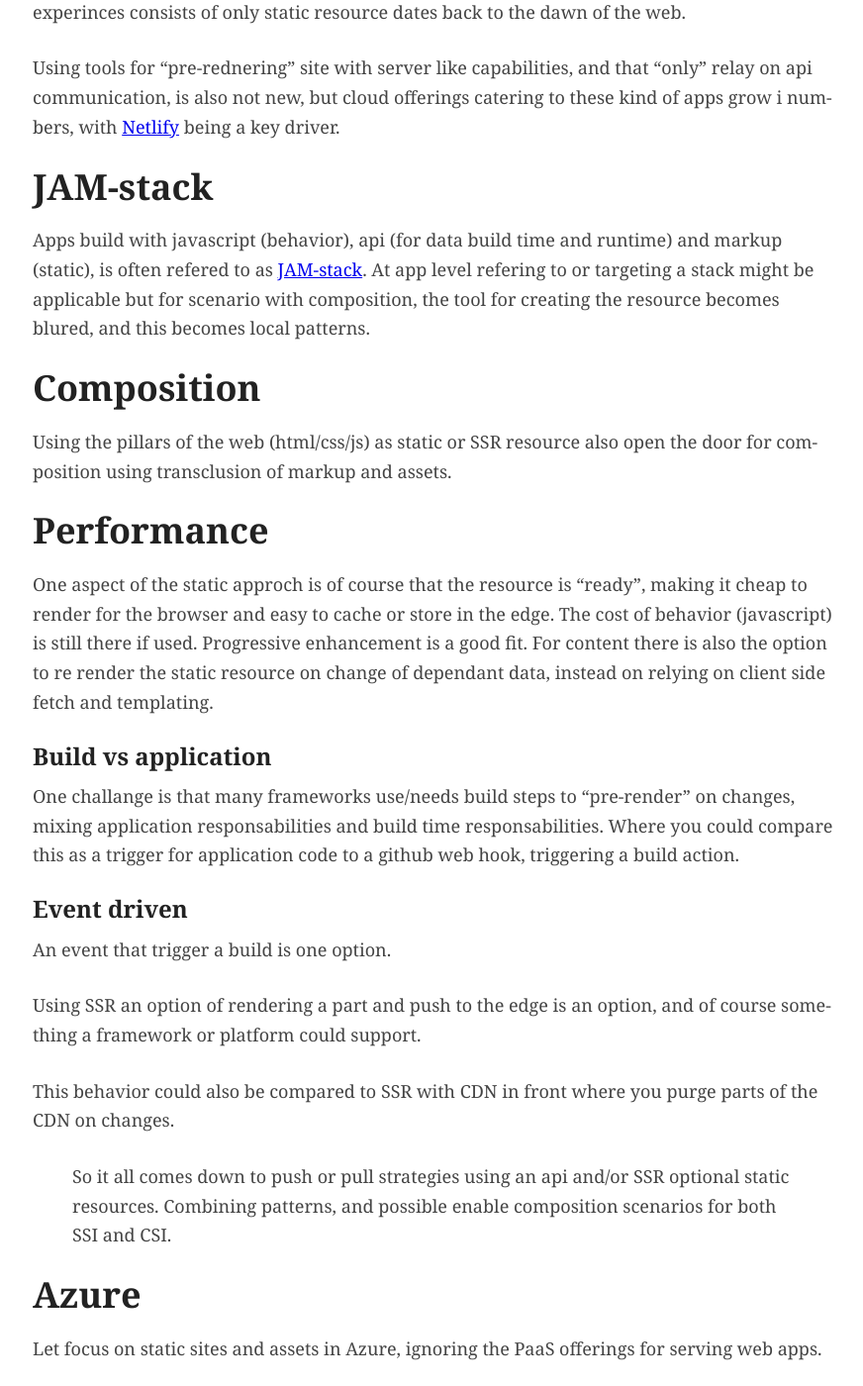
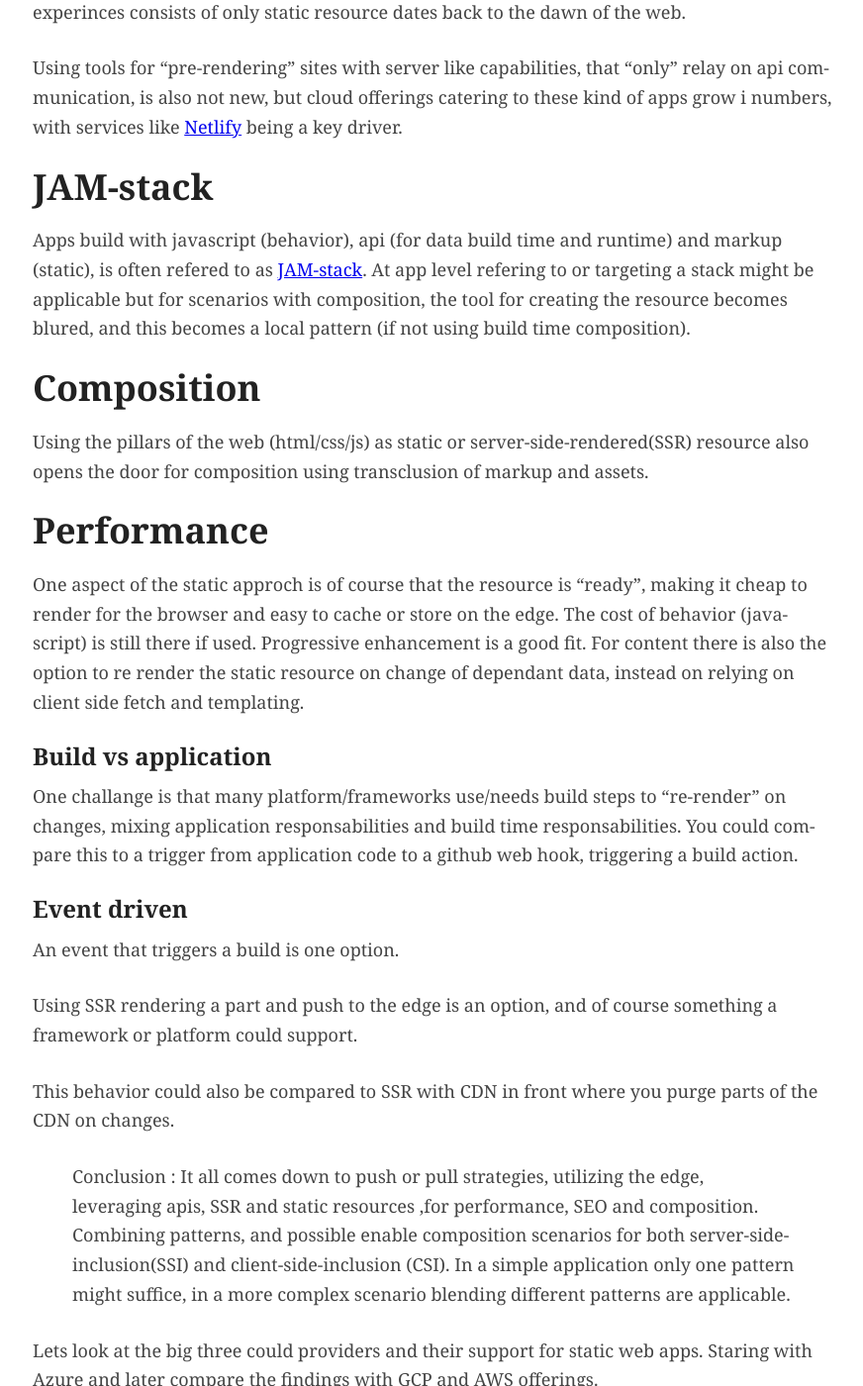
Before and after one commit to perokvist/event-driven-architecture, a Jekyll site: the page built from static.md, in a window 1280 px wide and 1400 px high, scrolled down 199 px. Shown: the whole window at 99% size, without its empty margins (202-1074 px from the left). Built offline with Jekyll 4.4.1, drawn with Linux system fonts in a browser that asks for light colours; our own code applies the rules of GitHub Pages for plain Markdown files; some of the changed text lies outside the part shown.

Commit message:
cloud providers

```diff
--- a/static.md
+++ b/static.md
@@ -2,37 +2,39 @@
 layout: default
 ---
 
-# Static web app on Azure
+# Static web apps
 
 Using the edge/CDN for optimizing static assets is not anything new. Having web sites and web experinces consists of only static resource dates back to the dawn of the web.
 
-Using tools for "pre-rednering" site with server like capabilities, and that "only" relay on api communication, is also not new, but cloud offerings catering to these kind of apps grow i numbers, with [Netlify](https://www.netlify.com/) being a key driver.
+Using tools for "pre-rendering" sites with server like capabilities, that "only" relay on api communication, is also not new, but cloud offerings catering to these kind of apps grow i numbers, with services like [Netlify](https://www.netlify.com/) being a key driver.
 
 ## JAM-stack
 Apps build with javascript (behavior), api (for data build time and runtime) and markup (static), is often refered to as [JAM-stack](https://jamstack.org/).
-At app level refering to or targeting a stack might be applicable but for scenario with composition, the tool for creating the resource becomes blured, and this becomes local patterns.
+At app level refering to or targeting a stack might be applicable but for scenarios with composition, the tool for creating the resource becomes blured, and this becomes a local pattern (if not using build time composition).
 
 ## Composition
-Using the pillars of the web (html/css/js) as static or SSR resource also open the door for composition using transclusion of markup and assets.
+Using the pillars of the web (html/css/js) as static or server-side-rendered(SSR) resource also opens the door for composition using transclusion of markup and assets.
 
 ## Performance
-One aspect of the static approch is of course that the resource is "ready", making it cheap to render for the browser and easy to cache or store in the edge.
+One aspect of the static approch is of course that the resource is "ready", making it cheap to render for the browser and easy to cache or store on the edge.
 The cost of behavior (javascript) is still there if used. Progressive enhancement is a good fit. For content there is also the option to re render the static resource on change of dependant data, instead on relying on client side fetch and templating.
 
 ### Build vs application
-One challange is that many frameworks use/needs build steps to "pre-render" on changes, mixing application responsabilities and build time responsabilities.
-Where you could compare this as a trigger for application code to a github web hook, triggering a build action.
+One challange is that many platform/frameworks use/needs build steps to "re-render" on changes, mixing application responsabilities and build time responsabilities.
+You could compare this to a trigger from application code to a github web hook, triggering a build action.
 
 ### Event driven
-An event that trigger a build is one option.
+An event that triggers a build is one option.
 
-Using SSR an option of rendering a part and push to the edge is an option, and of course something a framework or platform could support.
+Using SSR rendering a part and push to the edge is an option, and of course something a framework or platform could support.
 
 This behavior could also be compared to SSR with CDN in front where you purge parts of the CDN on changes.
 
-> So it all comes down to push or pull strategies using an api and/or SSR optional static resources. Combining patterns, and possible enable composition scenarios for both SSI and CSI.
+> Conclusion : It all comes down to push or pull strategies, utilizing the edge, leveraging apis, SSR and static resources ,for performance, SEO and composition. Combining patterns, and possible enable composition scenarios for both server-side-inclusion(SSI) and client-side-inclusion (CSI). In a simple application only one pattern might suffice, in a more complex scenario blending different patterns are applicable.
 
-## Azure
+Lets look at the big three could providers and their support for static web apps. Staring with Azure and later compare the findings with GCP and AWS offerings.
+
+## Static Web in Azure
 
 Let focus on static sites and assets in Azure, ignoring the PaaS offerings for serving web apps.
 
@@ -53,6 +55,23 @@ But since the artifacts are not accessible trough any api/sdk, the only why to p
 Azure storage has an option to create a "web" container where its assets will be served via a simple http server. Its then simple to add a CDN in front.
 This makes this offering more "bare bone" with less features, but easly managed since you could change and push files via api/sdk.
 
+## Static Web on GCP
+
+Much like the azure storage option, where you push files to a bocket to serve, but on GCP you need a load balancer to add HTTPS support to your domain.
+- [Hosting a static website on cloud storage](https://cloud.google.com/storage/docs/hosting-static-website)
+
+## Static Web on AWS
+
+- [Hosting static web on S3](https://docs.aws.amazon.com/AmazonS3/latest/dev/WebsiteHosting.html)
+- [Hosting static web with AWS Amplify](https://aws.amazon.com/amplify/console/)
+
+### Hosting static web with AWS Amplify
+Like Azure Static Web Apps - A service catered to static web apps, with CI/CD support for popular frameworks. Domain, sercurity and globaly distributed. With integrations for build backend APIs.
+
+### Hosting static web on S3
+
+Like the CGP/Azure offering at this level. Host files from a S3 bucket, but with support for redirect, permission and logging. For HTTPS support you need cloud front.
+
 ### Sample
 
 For a more technical example, this [sample](https://github.com/perokvist/Dapr.WebPush) shows how to run dapr and an app side by side in Azure Container Instances.
```
